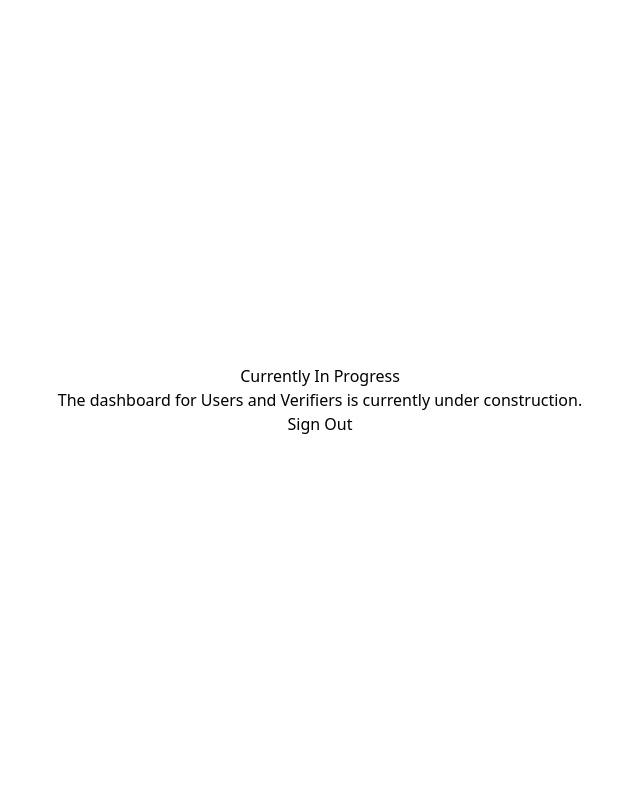
After one commit to gmbcode/UI_NSVIF, a Flask app: template templates/in_progress.html in a window 1280 px wide. The commit adds this page. Shown: the whole page, without its empty margins (320-960 px from the left). Run offline with Flask 3, Linux system fonts and the light colour scheme; the template is opened without the code that fills it, so the values that code supplies are empty.

Commit message:
f: Add supabase integration

```diff
--- a/main.py
+++ b/main.py
@@ -3,10 +3,11 @@ import os
 
 # 1. FIX EZDXF CACHE: Redirect ezdxf's cache to Vercel's writable /tmp directory
 # MUST be set before importing ezdxf!
+from dotenv import load_dotenv
+load_dotenv()
 os.environ["EZDXF_CACHE_DIR"] = "/tmp"
 
 from flask import Flask, render_template, redirect, url_for, jsonify, request, send_file, session
-from dotenv import load_dotenv
 import requests
 import base64
 import tempfile
@@ -30,13 +31,15 @@ from ezdxf.addons.drawing import (
 from ezdxf.addons.drawing.matplotlib import (
     MatplotlibBackend
 )
+from supabase import create_client, Client
 
-load_dotenv()
 
 app = Flask(__name__)
 app.secret_key = os.environ.get("FLASK_SECRET_KEY", "dev-secret")
 app.register_blueprint(auth_bp, url_prefix="/auth")
-
+supabase_url = os.environ.get("SUPABASE_URL", "")
+supabase_key = os.environ.get("SUPABASE_KEY", "")
+supabase: Client = create_client(supabase_url, supabase_key)
 # 3. APPLY FONT FIX
 # Make sure you have a .ttf file in your static folder!
 font_path = os.path.join(os.path.dirname(__file__), 'static', 'OpenSans-Regular.ttf')
@@ -67,7 +70,11 @@ async def dashboard():
     client = get_logto_client()
     if not client.isAuthenticated():
         return redirect(url_for('home'))
-
+    role = session.get('user_role')
+    if not role:
+        return redirect(url_for('complete_profile'))
+    if role != 'Architect':
+        return redirect(url_for('in_progress'))
     # Safely extract Logto user info to ensure Jinja can render it
     user_data = {"name": "Architect", "email": "No email provided"}
     try:
@@ -96,7 +103,11 @@ async def project_dashboard():
     client = get_logto_client()
     if not client.isAuthenticated():
         return redirect(url_for('home'))
-
+    role = session.get('user_role')
+    if not role:
+        return redirect(url_for('complete_profile'))
+    if role != 'Architect':
+        return redirect(url_for('in_progress'))
     user_data = {"name": "Architect", "email": "No email provided"}
     try:
         user_info = await client.fetchUserInfo()
@@ -132,7 +143,11 @@ async def studio():
     client = get_logto_client()
     if not client.isAuthenticated():
         return redirect(url_for('home'))
-
+    role = session.get('user_role')
+    if not role:
+        return redirect(url_for('complete_profile'))
+    if role != 'Architect':
+        return redirect(url_for('in_progress'))
     user_data = {"name": "Architect", "email": "No email provided"}
     try:
         user_info = await client.fetchUserInfo()
@@ -160,7 +175,11 @@ async def iteration():
     client = get_logto_client()
     if not client.isAuthenticated():
         return redirect(url_for('home'))
-
+    role = session.get('user_role')
+    if not role:
+        return redirect(url_for('complete_profile'))
+    if role != 'Architect':
+        return redirect(url_for('in_progress'))
     user_data = {"name": "Architect", "email": "No email provided"}
     try:
         user_info = await client.fetchUserInfo()
@@ -216,7 +235,11 @@ async def multifloor():
 
     if not client.isAuthenticated():
         return redirect(url_for('home'))
-
+    role = session.get('user_role')
+    if not role:
+        return redirect(url_for('complete_profile'))
+    if role != 'Architect':
+        return redirect(url_for('in_progress'))
     return render_template('multifloor.html')
 
 @app.route('/api/multifloor-image', methods=['POST'])
@@ -292,5 +315,45 @@ def multifloor_dxf():
     )
 
 
+@app.route('/complete-profile', methods=['GET', 'POST'])
+async def complete_profile():
+    client = get_logto_client()
+    if not client.isAuthenticated():
+        return redirect(url_for('home'))
+
+    email = session.get('user_email')
+
+    if request.method == 'POST':
+        full_name = request.form.get('full_name')
+        role = request.form.get('role')
+
+        # Insert new user profile into Supabase
+        supabase.table("users").upsert({
+            "email": email,
+            "full_name": full_name,
+            "role": role
+        }).execute()
+
+        session['user_role'] = role
+
+        if role == 'Architect':
+            return redirect(url_for('dashboard'))
+        else:
+            return redirect(url_for('in_progress'))
+
+    return render_template('complete_profile.html', email=email)
+
+
+@app.route('/in-progress')
+async def in_progress():
+    client = get_logto_client()
+    if not client.isAuthenticated():
+        return redirect(url_for('home'))
+
+    # Optional: ensure architects aren't accidentally trapped here
+    if session.get('user_role') == 'Architect':
+        return redirect(url_for('dashboard'))
+
+    return render_template('in_progress.html')
 if __name__ == '__main__':
     app.run(debug=True)
--- a/requirements.txt
+++ b/requirements.txt
@@ -4,3 +4,4 @@ python-dotenv
 requests
 ezdxf==1.4.4
 matplotlib==3.11.0
+supabase==2.31.0
--- a/static/css/main.css
+++ b/static/css/main.css
@@ -1,4 +1,4 @@
-/*! tailwindcss v4.3.2 | MIT License | https://tailwindcss.com */
+/*! tailwindcss v4.3.1 | MIT License | https://tailwindcss.com */
 @layer properties;
 @layer theme, base, components, utilities;
 @layer theme {
--- /dev/null
+++ b/templates/in_progress.html
@@ -0,0 +1,14 @@
+<!DOCTYPE html>
+<html>
+<head>
+    <title>Dashboard In Progress</title>
+    <link rel="stylesheet" href="{{ url_for('static', filename='css/main.css') }}">
+</head>
+<body style="display: flex; justify-content: center; align-items: center; height: 100vh; text-align: center;">
+    <div>
+        <h2>Currently In Progress</h2>
+        <p>The dashboard for Users and Verifiers is currently under construction.</p>
+        <a href="{{ url_for('auth.sign_out') }}">Sign Out</a>
+    </div>
+</body>
+</html>
```
Also changed, not shown: auth.py (+57 -8 lines), templates/complete_profile.html (added, +28 -0 lines).
